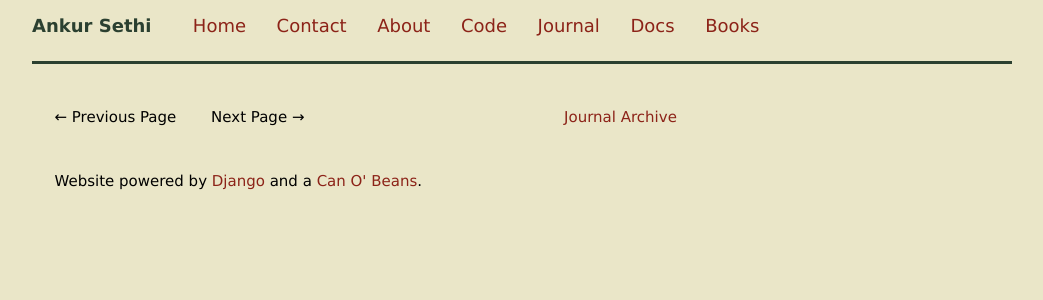
After one commit to s3thi/can_o_beans, a Django app: template journal/templates/journal/journal_index.html in a window 1280 px wide. The commit adds this page. Shown: the top 300 px of the page, without its empty margins (118-1161 px from the left). Run offline with Django 3.2, Linux system fonts and the light colour scheme; the template is opened without the code that fills it, so the values that code supplies are empty; style sheets or scripts are compiled from the project's sources.

Commit message:
Separated the journal archive and main journal view. Full, yearly and monthly archives now appear properly. Pagination in the main journal view works.

```diff
--- a/gravy/static/gravy/style.scss
+++ b/gravy/static/gravy/style.scss
@@ -141,6 +141,35 @@ ul li {
     clear: both;
 }
 
+#pagination:after {
+    content: ".";
+    display: block;
+    visibility: hidden;
+    clear: both;
+    line-height: 0;
+    height: 0;
+}
+
+#pagination {
+    margin-bottom: 2.933333em;
+}
+
+#paginate_arrows {
+    float: left;
+}
+
+#paginate_arrow_previous {
+    margin-right: 1em;
+}
+
+#paginate_arrow_next {
+    margin-left: 1em;
+}
+
+#paginate_journal_archive {
+    float: right;
+}
+
 /* Styles for journal archive. */
 
 .journal_entry {
--- a/gravy/templates/gravy/base.html
+++ b/gravy/templates/gravy/base.html
@@ -23,7 +23,7 @@
             <li><a href="/about">About</a></li>
             <li><a href="/code">Code</a></li>
             <li><a href="/journal">Journal</a></li>
-            <li><a href="/docs/">Docs</a></li>
+            <li><a href="/docs">Docs</a></li>
             <li><a href="/books">Books</a></li>
           </ul>
         </nav>
--- a/journal/templates/journal/archive_month.html
+++ b/journal/templates/journal/archive_month.html
@@ -1,10 +1,10 @@
-{% extends "journal/archive_base.html" %}
+{% extends "journal/base.html" %}
 
 {% block sidebar %}
 <nav>
-  <h2>Archives</h2>
+  <h2>Archive</h2>
   <ul>
-    <li><a href="{% url cob_journal_index %}">Journal Index</a></li>
+    <li><a href="{% url cob_journal_archive_index %}">Archive Index</a></li>
     <li><a href="{% url cob_journal_year_archive_view year=month.year %}">Index for {{ month.year }}</a></li>
   </ul>
 </nav>
--- /dev/null
+++ b/journal/templates/journal/base.html
@@ -0,0 +1,28 @@
+{% extends "gravy/base.html" %}
+{% block title %}Journal Archive{% endblock %}
+
+{% block content %}
+
+  {% block entry_list %}
+    {% for journal_entry in journal_entry_list %}
+      <section class="journal_entry">
+        <div class="journal_entry_head">
+          {% if journal_entry.title %}
+            <h2>{{ journal_entry.title }}</h2>
+          {% endif %}
+          <p class="journal_entry_meta">{{ journal_entry.published_on }} <a href="{{ journal_entry.url }}">permalink</a></p>
+        </div>
+
+        {% if not journal_entry.title %}
+          <p class="journal_entry_content">{{ journal_entry.content|safe|truncatewords_html:25 }}</p>
+        {% endif %}
+      </section>
+    {% endfor %}
+  {% endblock %}
+
+  {% block pagination %}
+  {% endblock %}
+{% endblock %}
+
+{% block sidebar %}
+{% endblock %}
--- /dev/null
+++ b/journal/templates/journal/journal_index.html
@@ -0,0 +1,39 @@
+{% extends "journal/base.html" %}
+{% block title %}Journal{% endblock %}
+
+{% block entry_list %}
+  {% for journal_entry in journal_entry_list %}
+    <section class="journal_entry">
+      <div class="journal_entry_head">
+        {% if journal_entry.title %}
+          <h2>{{ journal_entry.title }}</h2>
+        {% endif %}
+        <p class="journal_entry_meta"><a class="permalink" href="{{ journal_entry.url }}"> &infin; </a><span class="posted_on">Posted on {{ journal_entry.published_on }}</span></p>
+      </div>
+
+      <p class="journal_entry_content">{{ journal_entry.content|safe }}</p>
+    </section>
+  {% endfor %}
+{% endblock %}
+
+{% block pagination %}
+    <nav id="pagination">
+      <span id="paginate_arrows">
+        {% if page_obj.has_previous %}
+          <a id="paginate_arrow_previous" href="{% url cob_journal_index_paginated page=page_obj.previous_page_number %}">&larr; Previous Page</a>
+        {% else %}
+          <span id="paginate_arrow_previous">&larr; Previous Page</span>
+        {% endif %}
+
+        {% if page_obj.has_next %}
+          <a id="paginate_arrow_next" href="{% url cob_journal_index_paginated page=page_obj.next_page_number %}">Next Page &rarr;</a>
+        {% else %}
+          <span id="paginate_arrow_next">Next Page &rarr;</span>
+        {% endif %}
+      </span>
+
+      <span id="paginate_journal_archive">
+        <a href="{% url cob_journal_archive_index %}">Journal Archive</a>
+      </span>
+    </nav>
+{% endblock %}
--- a/journal/urls.py
+++ b/journal/urls.py
@@ -1,5 +1,5 @@
 from django.conf.urls.defaults import patterns, include, url
-from journal.views import (ArchiveIndexView,  YearArchiveView,
+from journal.views import (JournalIndexView, ArchiveIndexView,  YearArchiveView,
                            MonthArchiveView, DayArchiveView, EntryView,
                            SlugEntryView)
 
@@ -8,15 +8,21 @@ m = '(?P<month>\w+)'
 d = '(?P<day>\d{1,2})'
 s = '(?P<slug>\S+)'
 k = '(?P<pk>\d+)'
+p = '(?P<page>\d+)'
 
 urlpatterns = patterns('',
-    url('^$', ArchiveIndexView.as_view(),
+    url('^$', JournalIndexView.as_view(),
         name='cob_journal_index'),
-    url('^{0}/$'.format(y), YearArchiveView.as_view(),
+    url('^page/{0}/'.format(p), JournalIndexView.as_view(),
+        name='cob_journal_index_paginated'),
+
+    url('^archive/$', ArchiveIndexView.as_view(),
+        name='cob_journal_archive_index'),
+    url('^archive/{0}/$'.format(y), YearArchiveView.as_view(),
         name='cob_journal_year_archive_view'),
-    url('^{0}/{1}/$'.format(y, m), MonthArchiveView.as_view(),
+    url('^archive/{0}/{1}/$'.format(y, m), MonthArchiveView.as_view(),
         name='cob_journal_month_archive_view'),
-    url('^{0}/{1}/{2}/$'.format(y, m, d), DayArchiveView.as_view()),
+
     url('^{0}/{1}/{2}/{3}/$'.format(y, m, d, k), EntryView.as_view(),
         name='cob_journal_entry_detail_view_pk'),
     url('^{0}/{1}/{2}/{3}/$'.format(y, m, d, s), SlugEntryView.as_view(),
```
Also changed, not shown: journal/templates/journal/archive_base.html (deleted, +0 -20 lines), journal/templates/journal/archive_full.html (+4 -4 lines), journal/templates/journal/archive_year.html (+4 -4 lines), journal/views.py (+7 -1 lines).
